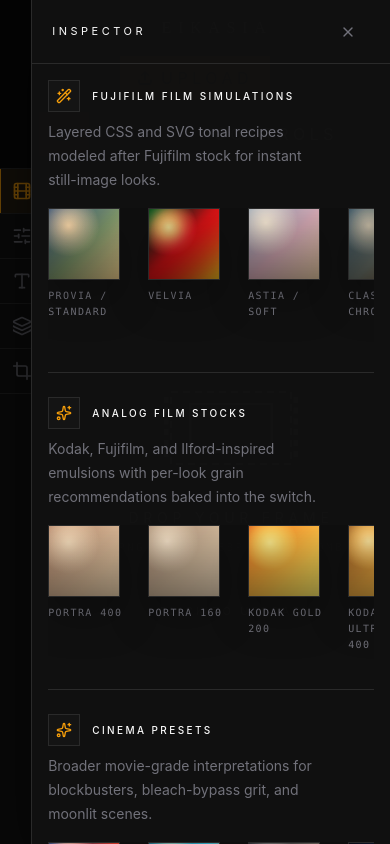
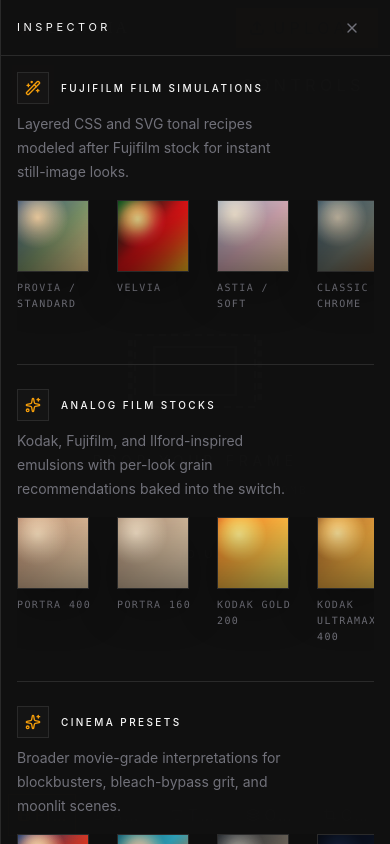
Before and after one commit to AnupBhat30/eikasia, a Next.js app: page / in a window 390 px wide. Both pictures are taken after a click on the button "CONTROLS". Built offline with nearby package versions, Linux system fonts and the light colour scheme.

Commit message:
feat: enhance layout responsiveness and improve grid structures in editor components

```diff
--- a/components/editor/canvas-stage.tsx
+++ b/components/editor/canvas-stage.tsx
@@ -2032,7 +2032,7 @@ export const CanvasStage = React.forwardRef<
 
       {project.imageSrc ? (
         <>
-          <div className="pointer-events-none absolute bottom-3 right-3 z-10 flex items-center gap-2 sm:bottom-6 sm:right-6 sm:gap-3">
+          <div className="pointer-events-none absolute right-3 z-10 flex items-center gap-2 bottom-[calc(0.5rem+env(safe-area-inset-bottom))] sm:bottom-6 sm:right-6 sm:gap-3">
             <div className="hidden border border-[var(--border)] bg-[rgba(10,10,10,0.82)] px-3 py-2 font-mono text-[11px] uppercase tracking-[0.24em] text-[var(--text-muted)] sm:block">
               {Math.round(stageSize.width)} x {Math.round(stageSize.height)}
             </div>
@@ -2046,7 +2046,7 @@ export const CanvasStage = React.forwardRef<
             </button>
           </div>
 
-          <div className="absolute bottom-3 left-3 right-3 z-10 flex items-center justify-start gap-2 overflow-x-auto whitespace-nowrap border border-[var(--border)] bg-[rgba(10,10,10,0.88)] px-2 py-2 [scrollbar-width:none] [&::-webkit-scrollbar]:hidden sm:bottom-6 sm:left-1/2 sm:right-auto sm:justify-center sm:-translate-x-1/2">
+          <div className="absolute left-3 right-3 z-10 flex items-center justify-start gap-2 overflow-x-auto whitespace-nowrap border border-[var(--border)] bg-[rgba(10,10,10,0.88)] px-2 py-2 bottom-[calc(0.5rem+env(safe-area-inset-bottom))] [scrollbar-width:none] [&::-webkit-scrollbar]:hidden sm:bottom-6 sm:left-1/2 sm:right-auto sm:justify-center sm:-translate-x-1/2">
             {selectedTextLayer ? (
               <Button
                 size="sm"
--- a/components/editor/eikasia-editor.tsx
+++ b/components/editor/eikasia-editor.tsx
@@ -152,7 +152,7 @@ function EikasiaEditorShell() {
   }, [exportFormat, exportQuality, project, setSelectedTextId]);
 
   return (
-    <div className="app-shell relative min-h-screen overflow-hidden bg-[var(--background)] text-[var(--text-primary)]">
+    <div className="app-shell relative min-h-screen min-h-[100dvh] overflow-hidden bg-[var(--background)] text-[var(--text-primary)]">
       <EditorSvgDefs />
 
       <input
@@ -171,20 +171,20 @@ function EikasiaEditorShell() {
         }}
       />
 
-      <div className="relative flex h-screen flex-col">
+      <div className="relative flex h-[100dvh] flex-col">
         <header className="border-b border-[var(--border)] bg-[rgba(10,10,10,0.88)] backdrop-blur-xl">
-          <div className="grid min-h-20 grid-cols-1 items-center gap-3 px-3 py-3 sm:grid-cols-[1fr_auto] sm:gap-4 sm:px-4 sm:py-4 lg:grid-cols-[1fr_auto_1fr] xl:px-6">
-            <div className="flex min-w-0 items-center justify-center gap-4 sm:justify-start">
-              <div className="flex items-center gap-3">
+          <div className="grid min-h-20 grid-cols-[minmax(0,1fr)_auto] items-center gap-2 px-3 py-2 sm:gap-4 sm:px-4 sm:py-4 lg:grid-cols-[1fr_auto_1fr] xl:px-6">
+            <div className="flex min-w-0 items-center gap-3 sm:gap-4">
+              <div className="flex min-w-0 items-center gap-2 sm:gap-3">
                 <Image
                   src="/favicon.svg"
                   alt="Eikasia logo"
                   width={36}
                   height={36}
-                  className="size-8 rounded-sm border border-[var(--border)] bg-[rgba(255,255,255,0.02)] p-1 sm:size-9"
+                  className="size-7 shrink-0 rounded-sm border border-[var(--border)] bg-[rgba(255,255,255,0.02)] p-1 sm:size-9"
                 />
-                <div>
-                  <p className="font-logo text-[16px] uppercase tracking-[0.42em] text-[var(--text-primary)] sm:text-[18px] sm:tracking-[0.48em]">
+                <div className="min-w-0">
+                  <p className="truncate whitespace-nowrap font-logo text-[clamp(11px,4.2vw,18px)] leading-none uppercase tracking-[0.14em] text-[var(--text-primary)] sm:tracking-[0.48em]">
                     EIKASIA
                   </p>
                   <p className="mt-1 hidden text-[11px] uppercase tracking-[0.24em] text-[var(--text-muted)] sm:block">
@@ -194,10 +194,15 @@ function EikasiaEditorShell() {
               </div>
             </div>
 
-            <div className="flex items-center justify-center gap-2 sm:gap-3">
-              <Button variant="amber" onClick={requestUpload}>
+            <div className="flex items-center justify-end gap-2 sm:gap-3">
+              <Button
+                variant="amber"
+                size="sm"
+                className="h-10 px-3 sm:h-11 sm:px-4"
+                onClick={requestUpload}
+              >
                 <Upload className="size-4" />
-                Upload
+                <span className="hidden min-[390px]:inline">Upload</span>
               </Button>
               <Button
                 className="hidden sm:inline-flex"
@@ -211,7 +216,7 @@ function EikasiaEditorShell() {
               </Button>
             </div>
 
-            <div className="flex items-center justify-center gap-2 sm:justify-end">
+            <div className="col-span-2 flex flex-wrap items-center justify-between gap-2 border-t border-[var(--border)]/70 pt-2 sm:gap-3 sm:pt-3 lg:col-span-1 lg:justify-end lg:border-t-0 lg:pt-0">
               <div className="hidden items-center gap-2 md:flex">
                 <Select
                   value={exportFormat}
@@ -246,7 +251,9 @@ function EikasiaEditorShell() {
               </div>
 
               <Button
+                className="h-10 px-3 sm:h-11 sm:px-4"
                 variant="amber"
+                size="sm"
                 disabled={!project.imageSrc || exporting}
                 onClick={handleExport}
               >
@@ -257,6 +264,7 @@ function EikasiaEditorShell() {
               </Button>
 
               <Button
+                className="size-10 sm:size-11"
                 size="icon"
                 variant="ghost"
                 disabled={!canUndo}
@@ -265,6 +273,7 @@ function EikasiaEditorShell() {
                 <Undo2 className="size-4" />
               </Button>
               <Button
+                className="size-10 sm:size-11"
                 size="icon"
                 variant="ghost"
                 disabled={!canRedo}
@@ -293,8 +302,8 @@ function EikasiaEditorShell() {
           ) : null}
         </header>
 
-        <div className="grid min-h-0 flex-1 grid-cols-[72px_minmax(0,1fr)] sm:grid-cols-[84px_minmax(0,1fr)] lg:grid-cols-[220px_minmax(0,1fr)_320px] xl:grid-cols-[260px_minmax(0,1fr)_320px]">
-          <aside className="min-h-0 overflow-hidden border-r border-[var(--border)] bg-[rgba(20,20,20,0.96)]">
+        <div className="grid min-h-0 flex-1 grid-cols-1 sm:grid-cols-[84px_minmax(0,1fr)] lg:grid-cols-[220px_minmax(0,1fr)_320px] xl:grid-cols-[260px_minmax(0,1fr)_320px]">
+          <aside className="hidden min-h-0 overflow-hidden border-r border-[var(--border)] bg-[rgba(20,20,20,0.96)] sm:block">
             <div className="flex h-full min-h-0 flex-col">
               <div className="hidden px-5 pb-3 pt-5 lg:block">
                 <p className="text-[11px] uppercase tracking-[0.32em] text-[var(--text-muted)]">
@@ -353,7 +362,7 @@ function EikasiaEditorShell() {
             </div>
           </aside>
 
-          <main className="relative min-w-0 bg-[radial-gradient(circle_at_top,rgba(245,158,11,0.06),transparent_22%),radial-gradient(circle_at_bottom,rgba(255,255,255,0.03),transparent_18%),#0f0f0f]">
+          <main className="relative min-h-0 min-w-0 bg-[radial-gradient(circle_at_top,rgba(245,158,11,0.06),transparent_22%),radial-gradient(circle_at_bottom,rgba(255,255,255,0.03),transparent_18%),#0f0f0f]">
             <CanvasStage
               ref={stageRef}
               onRequestUpload={requestUpload}
@@ -365,6 +374,35 @@ function EikasiaEditorShell() {
             <InspectorPanel />
           </aside>
         </div>
+
+        <nav className="border-t border-[var(--border)] bg-[rgba(14,14,14,0.96)] px-2 pt-2 pb-[calc(0.5rem+env(safe-area-inset-bottom))] sm:hidden">
+          <div className="flex gap-2 overflow-x-auto [scrollbar-width:none] [&::-webkit-scrollbar]:hidden">
+            {SIDEBAR_TABS.map((tab) => {
+              const Icon = tab.icon;
+              const active = activeTab === tab.id;
+
+              return (
+                <button
+                  key={tab.id}
+                  type="button"
+                  onClick={() => {
+                    setActiveTab(tab.id);
+                    setInspectorOpen(true);
+                  }}
+                  className={cn(
+                    "flex min-w-0 flex-1 items-center justify-center gap-1 border px-2 py-2 text-[9px] uppercase tracking-[0.12em] transition-colors",
+                    active
+                      ? "border-[var(--accent)] bg-[rgba(245,158,11,0.08)] text-[var(--accent)]"
+                      : "border-[var(--border)] bg-[rgba(255,255,255,0.02)] text-[var(--text-muted)]",
+                  )}
+                >
+                  <Icon className="size-3.5 shrink-0" />
+                  <span className="truncate">{tab.label}</span>
+                </button>
+              );
+            })}
+          </div>
+        </nav>
       </div>
 
       {inspectorOpen ? (
@@ -374,8 +412,8 @@ function EikasiaEditorShell() {
             className="absolute inset-0 bg-[rgba(0,0,0,0.56)]"
             onClick={() => setInspectorOpen(false)}
           />
-          <aside className="absolute right-0 top-0 h-full w-[min(92vw,360px)] overflow-hidden border-l border-[var(--border)] bg-[rgba(17,17,17,0.98)] shadow-[0_20px_60px_rgba(0,0,0,0.55)]">
-            <div className="flex h-16 items-center justify-between border-b border-[var(--border)] px-5">
+          <aside className="absolute right-0 top-0 flex h-full w-full max-w-full flex-col overflow-hidden border-l border-[var(--border)] bg-[rgba(17,17,17,0.98)] shadow-[0_20px_60px_rgba(0,0,0,0.55)] sm:w-[min(92vw,360px)]">
+            <div className="flex h-14 items-center justify-between border-b border-[var(--border)] px-4 sm:h-16 sm:px-5">
               <p className="text-[11px] uppercase tracking-[0.32em] text-[var(--text-primary)]">
                 Inspector
               </p>
@@ -387,7 +425,7 @@ function EikasiaEditorShell() {
                 <X className="size-4" />
               </Button>
             </div>
-            <div className="h-[calc(100%-4rem)] min-h-0">
+            <div className="min-h-0 flex-1 pb-[env(safe-area-inset-bottom)]">
               <InspectorPanel />
             </div>
           </aside>
--- a/components/editor/inspector-panel.tsx
+++ b/components/editor/inspector-panel.tsx
@@ -507,7 +507,7 @@ function TextInspector() {
           >
             Add Text
           </Button>
-          <div className="grid grid-cols-2 gap-3">
+          <div className="grid grid-cols-1 gap-3 sm:grid-cols-2">
             {TEXT_PRESETS.map((preset) => (
               <button
                 key={preset.id}
@@ -651,7 +651,7 @@ function OverlaysInspector() {
         title="Film Grain"
         detail="SVG turbulence overlays with blend modes tuned for subtle or gritty analog texture."
       >
-        <div className="grid grid-cols-3 gap-3">
+        <div className="grid grid-cols-2 gap-3 sm:grid-cols-3">
           {GRAIN_PRESETS.map((preset) => (
             <OverlayPresetButton
               key={preset.id}
@@ -794,7 +794,7 @@ function OverlaysInspector() {
         title="Dust & Scratches"
         detail="Add restrained analog imperfections on top of the frame."
       >
-        <div className="flex items-center justify-between gap-4 border border-[var(--border)] bg-[rgba(255,255,255,0.02)] p-4">
+        <div className="flex flex-col gap-4 border border-[var(--border)] bg-[rgba(255,255,255,0.02)] p-4 sm:flex-row sm:items-center sm:justify-between">
           <div>
             <p className="text-[11px] uppercase tracking-[0.26em] text-[var(--text-primary)]">
               Imperfections
@@ -873,7 +873,7 @@ function CropInspector() {
             />
           </div>
 
-          <div className="grid grid-cols-2 gap-3">
+          <div className="grid grid-cols-1 gap-3 sm:grid-cols-2">
             <Button
               variant={project.crop.flipX ? "amber" : "outline"}
               onClick={() => toggleFlip("x")}
@@ -888,7 +888,7 @@ function CropInspector() {
             </Button>
           </div>
 
-          <div className="grid grid-cols-2 gap-3">
+          <div className="grid grid-cols-1 gap-3 sm:grid-cols-2">
             <Button
               variant="ghost"
               onClick={() => setCropRotation(0)}
@@ -923,7 +923,7 @@ export function InspectorPanel({ className }: { className?: string }) {
 
   return (
     <div className={cn("min-h-0 h-full overflow-y-auto overscroll-contain", className)}>
-      <div className="space-y-6 p-4 sm:p-5">
+      <div className="space-y-6 p-4 pb-6 sm:p-5">
         {activeTab === "filters" ? <FiltersInspector /> : null}
         {activeTab === "adjustments" ? <AdjustmentsInspector /> : null}
         {activeTab === "text" ? <TextInspector /> : null}
```
